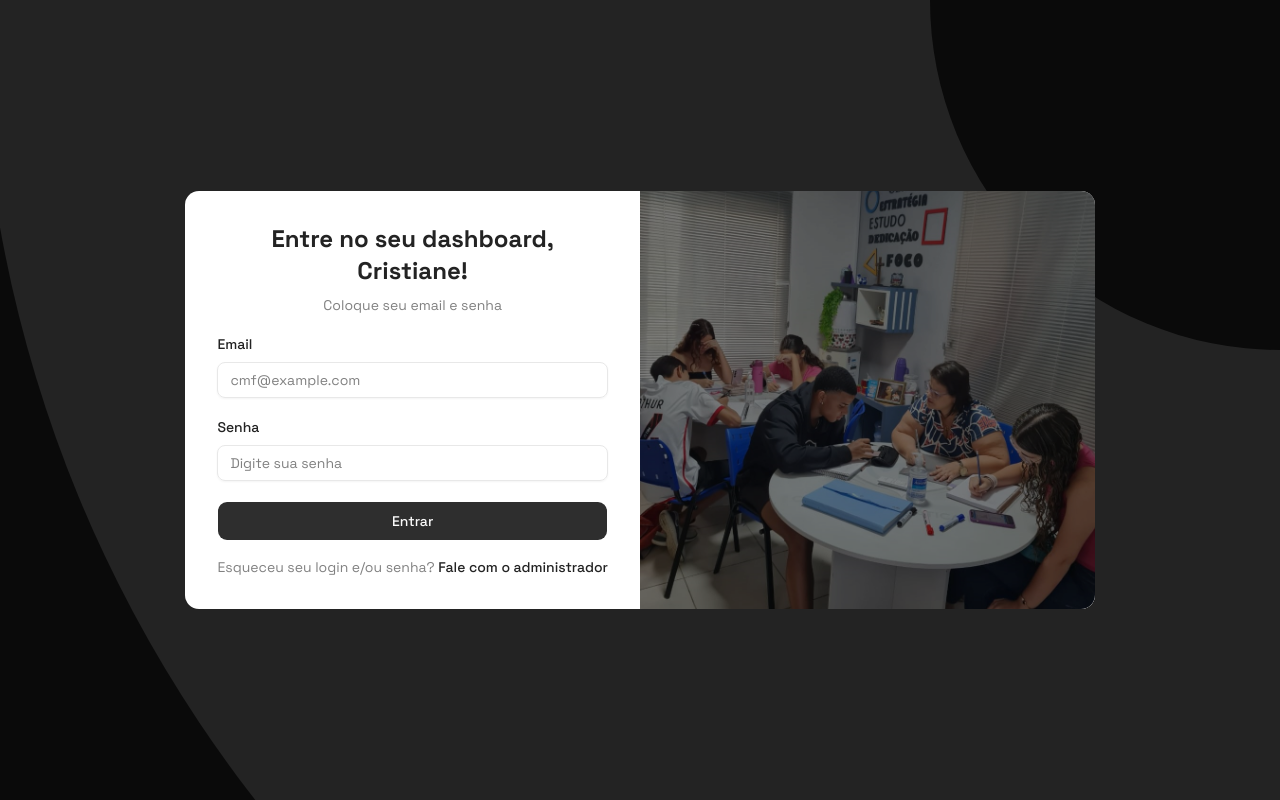
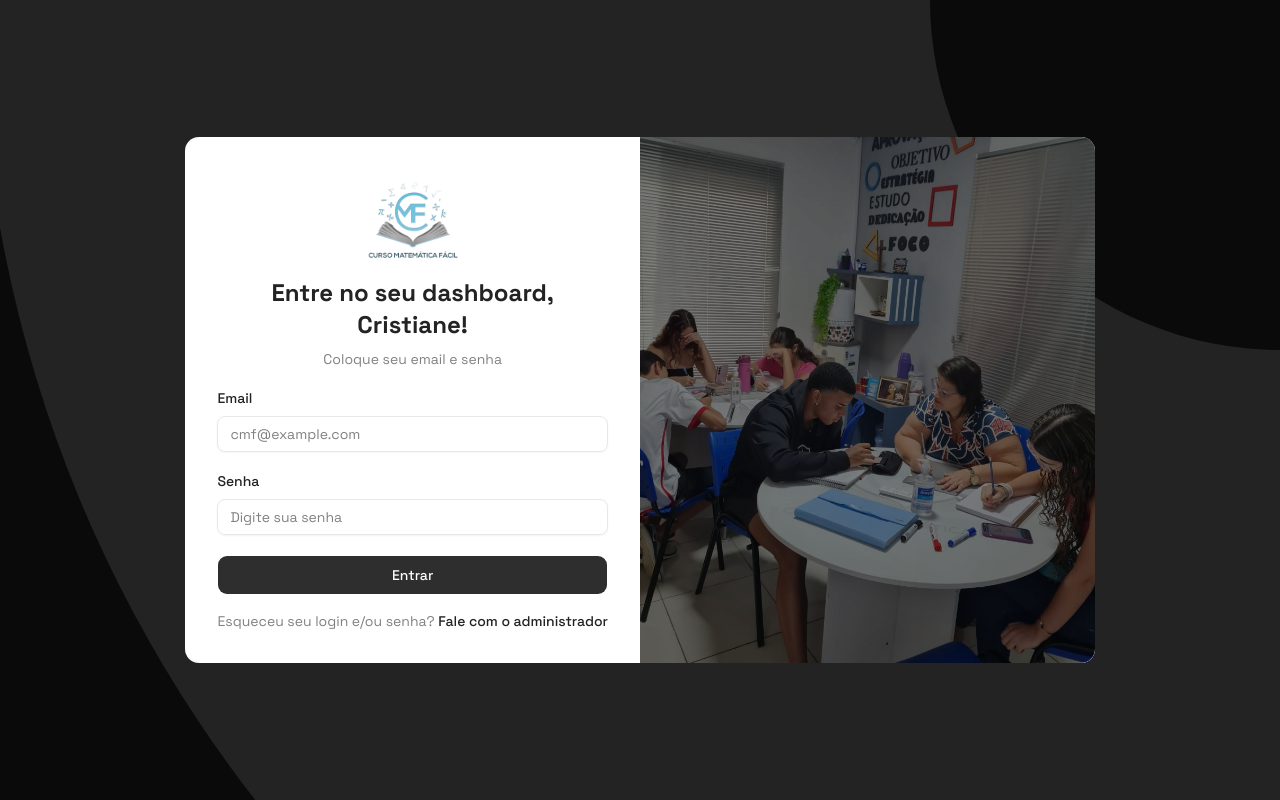
Before and after one commit to teuaraujoo/cmfApp, a Next.js app: page /dashboard/login in a window 1280 px wide. Built offline with nearby package versions, Linux system fonts and the light colour scheme.

Commit message:
feat(terms): Adiciona pagina de politica de privacidade e termos de uso

```diff
--- /dev/null
+++ b/src/app/(modules)/legal/politica-privacidade/page.tsx
@@ -0,0 +1,7 @@
+export default function PoliticaDePrivadidade() {
+    return (
+        <h1 className="text-2xl font-semibold">
+            Politica de Privacidade
+        </h1>
+    );
+}
--- /dev/null
+++ b/src/app/(modules)/legal/termos/page.tsx
@@ -0,0 +1,7 @@
+export default function TermosDeUso() {
+    return (
+        <h1 className="text-2xl font-semibold">
+            Termos de Uso
+        </h1>
+    );
+}
--- a/src/components/admin-login-form.tsx
+++ b/src/components/admin-login-form.tsx
@@ -19,9 +19,19 @@ export default function AdminLoginForm({
         <div className={cn("flex flex-col gap-6", className)} {...props}>
             <Card className="overflow-hidden p-0">
                 <CardContent className="grid p-0 md:grid-cols-2">
+
                     <form className="p-6 md:p-8">
                         <FieldGroup>
                             <div className="flex flex-col items-center gap-2 text-center">
+                                <div className="mx-auto">
+                                    <a href="">
+                                        <Image src="/images/logocmf.png" width={100}
+                                            height={100}
+                                            alt="CMF logo"
+                                            loading="eager"
+                                        />
+                                    </a>
+                                </div>
                                 <h1 className="text-2xl font-bold">Entre no seu dashboard, Cristiane!</h1>
                                 <p className="text-sm text-balance text-muted-foreground">
                                     Coloque seu email e senha
--- a/src/components/change-password.tsx
+++ b/src/components/change-password.tsx
@@ -7,15 +7,26 @@ import {
 } from "@/components/ui/field";
 import { Input } from "@/components/ui/input";
 import { BackgroundCircle } from "./ui/circlebackground";
+import Image from "next/image";
 
 export default function ChangePasswordForm() {
   return (
     <section className="bg-foreground dark:bg-background min-h-screen flex items-center justify-center relative">
       <BackgroundCircle />
-
       <div className="py-10 md:py-20 max-w-lg px-4 sm:px-0 mx-auto w-full">
         <Card className="max-w-lg px-6 py-8 sm:p-12 relative gap-6">
           <CardHeader className="text-center gap-6 p-0">
+
+            <div className="mx-auto">
+              <a href="">
+                <Image src="/images/logocmf.png" width={100}
+                  height={100}
+                  alt="CMF logo"
+                  loading="eager"
+                />
+              </a>
+            </div>
+
             <div className="flex flex-col gap-1">
               <CardTitle className="text-2xl font-medium text-card-foreground">
                 Primeiro acesso por aqui
--- a/src/components/login.tsx
+++ b/src/components/login.tsx
@@ -24,7 +24,7 @@ export default function LoginForm() {
                   height={100}
                   alt="CMF logo"
                   loading="eager"
-                  />
+                />
               </a>
             </div>
             <div className="flex flex-col gap-1">
@@ -73,9 +73,18 @@ export default function LoginForm() {
                   </Field>
                 </div>
                 <Field className="gap-4">
+
+                  <FieldDescription className="text-center text-sm font-normal text-muted-foreground">
+                    Ao entrar no sistema, você concorda com
+                    <a href="/legal/termos" className="font-medium text-card-foreground !no-underline"> Termos de Uso </a>
+                    e nossa
+                    <a href="/legal/politica-privacidade" className="font-medium text-card-foreground !no-underline"> Política de Privacidade</a>
+                  </FieldDescription>
+
                   <Button type="submit" size={"lg"} className="rounded-lg h-10 hover:bg-primary/80 cursor-pointer">
                     Entrar
                   </Button>
+
                   <FieldDescription className="text-center text-sm font-normal text-muted-foreground">
                     Esqueceu seu login e/ou senha?{" "}
                     <a
@@ -85,6 +94,7 @@ export default function LoginForm() {
                       Fale com o administrador
                     </a>
                   </FieldDescription>
+
                 </Field>
               </FieldGroup>
             </form>
```
